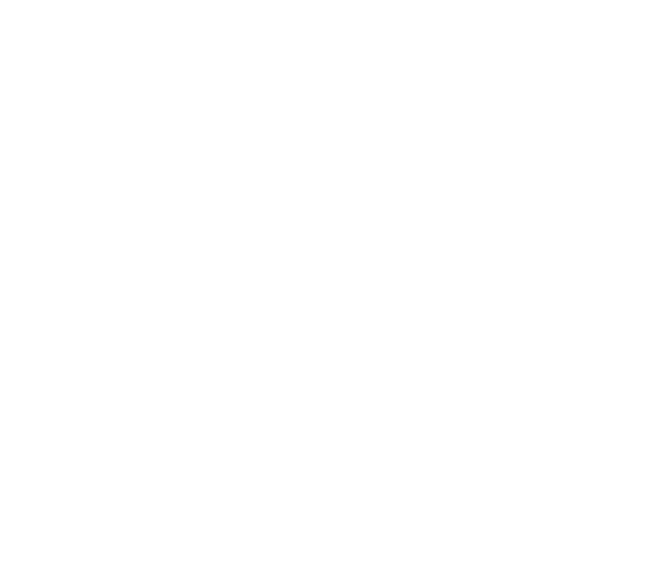
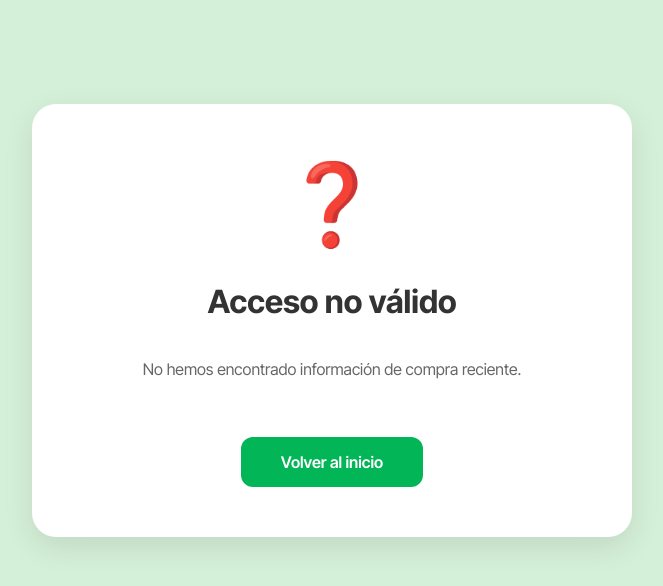
Before and after one commit to aaakyo/wright-cudeca, a React (Create React App) app in the folder frontend/: page /resultado in a window 1280 px wide. Before the commit this address had no page. Shown: the top 586 px of the page, without its empty margins (308-971 px from the left). Built offline with nearby package versions, Linux system fonts and the light colour scheme.

Commit message:
Añadidas vista de Exito y Error en la compra de entrada

```diff
--- a/frontend/src/App.js
+++ b/frontend/src/App.js
@@ -5,7 +5,8 @@
 import Perfil from "./paginas/Perfil.jsx";
 import Eventos from "./paginas/Eventos.jsx";
 import MisEntradas from "./paginas/MisEntradas.jsx";
-import ComprarEntrada from "./paginas/ComprarEntrada.jsx"; // <--- 1. IMPORTAR
+import ComprarEntrada from "./paginas/ComprarEntrada.jsx";
+import ResultadoCompra from "./paginas/ResultadoCompra.jsx";
 
 function App() {
   return (
@@ -18,6 +19,7 @@
         <Route path="/eventos" element={<Eventos />} />
         <Route path="/comprar/:id" element={<ComprarEntrada />} />
         <Route path="/misentradas" element={<MisEntradas />} />
+        <Route path="/resultado" element={<ResultadoCompra />} />
       </Routes>
     </Router>
   );
--- /dev/null
+++ b/frontend/src/estilos/ResultadoCompra.css
@@ -0,0 +1,115 @@
+/* src/estilos/ResultadoCompra.css */
+
+.resultado-main {
+  display: flex;
+  justify-content: center;
+  align-items: center;
+  min-height: 80vh;
+  padding: 20px;
+}
+
+.tarjeta-resultado {
+  background-color: white;
+  border-radius: 24px;
+  padding: 50px;
+  max-width: 600px;
+  width: 100%;
+  text-align: center;
+  box-shadow: 0 10px 30px rgba(0,0,0,0.1);
+  display: flex;
+  flex-direction: column;
+  align-items: center;
+  gap: 20px;
+}
+
+/* Iconos animados */
+.icono-resultado {
+  font-size: 80px;
+  margin-bottom: 10px;
+}
+
+.titulo-resultado {
+  font-size: 32px;
+  margin: 0;
+  color: #333;
+}
+
+.mensaje-resultado {
+  font-size: 16px;
+  color: #666;
+  line-height: 1.5;
+}
+
+/* Caja de detalles de la entrada (Solo para éxito) */
+.detalles-compra {
+  background-color: #f0fdf4;
+  border: 1px solid #bbf7d0;
+  border-radius: 16px;
+  padding: 25px;
+  width: 100%;
+  margin-top: 10px;
+  text-align: left;
+}
+
+.detalle-fila {
+  display: flex;
+  justify-content: space-between;
+  margin-bottom: 10px;
+  font-size: 15px;
+  color: #444;
+}
+
+.detalle-fila strong {
+  color: #000;
+}
+
+.asientos-box {
+  background-color: white;
+  padding: 15px;
+  border-radius: 8px;
+  margin-top: 15px;
+  text-align: center;
+  border: 2px dashed #02b557;
+}
+
+.asientos-titulo {
+  font-size: 12px;
+  text-transform: uppercase;
+  color: #888;
+  margin-bottom: 5px;
+  display: block;
+}
+
+.asientos-nums {
+  font-size: 24px;
+  font-weight: 800;
+  color: #02b557;
+}
+
+/* Botones */
+.btn-volver {
+  background-color: #02b557;
+  color: white;
+  text-decoration: none;
+  padding: 15px 40px;
+  border-radius: 12px;
+  font-weight: 600;
+  margin-top: 20px;
+  display: inline-block;
+  transition: background 0.2s;
+}
+
+.btn-volver:hover {
+  background-color: #029447;
+}
+
+.btn-error {
+  background-color: #d32f2f;
+}
+
+.btn-error:hover {
+  background-color: #b71c1c;
+}
+
+/* Estilos específicos para error */
+.texto-error { color: #d32f2f; }
--- /dev/null
+++ b/frontend/src/paginas/ResultadoCompra.jsx
@@ -0,0 +1,94 @@
+import React from 'react';
+import { useLocation, Link } from 'react-router-dom';
+import "../estilos/cudeca.css";
+import "../estilos/ResultadoCompra.css";
+
+function ResultadoCompra() {
+  const location = useLocation();
+  // Recibimos los datos enviados desde la navegación
+  const { estado, datos } = location.state || {};
+
+  // Si alguien intenta entrar directo por URL sin comprar, mostramos error genérico
+  if (!estado) {
+    return (
+      <div className="pagina">
+        <div className="resultado-main">
+          <div className="tarjeta-resultado">
+            <div className="icono-resultado">❓</div>
+            <h1 className="titulo-resultado">Acceso no válido</h1>
+            <p className="mensaje-resultado">No hemos encontrado información de compra reciente.</p>
+            <Link to="/" className="btn-volver">Volver al inicio</Link>
+          </div>
+        </div>
+      </div>
+    );
+  }
+
+  // --- VISTA DE ÉXITO ---
+  if (estado === 'exito') {
+    return (
+      <div className="pagina">
+        <header className="barra-navegacion">
+            <div className="logo"><img src="/recursos/cudecaLogo.png" alt="logo" height="60"/></div>
+        </header>
+
+        <main className="resultado-main">
+          <div className="tarjeta-resultado">
+            <div className="icono-resultado">✅</div>
+            <h1 className="titulo-resultado" style={{color: '#02b557'}}>¡Compra Exitosa!</h1>
+            <p className="mensaje-resultado">
+              Gracias <strong>{datos.usuario}</strong>, hemos procesado tu pedido correctamente.
+              Has recibido un email con la confirmación.
+            </p>
+
+            <div className="detalles-compra">
+              <div className="detalle-fila">
+                <span>Evento:</span>
+                <strong>{datos.evento}</strong>
+              </div>
+              <div className="detalle-fila">
+                <span>Fecha:</span>
+                <strong>{datos.fecha}</strong>
+              </div>
+              <div className="detalle-fila">
+                <span>Total pagado:</span>
+                <strong>{datos.total}€</strong>
+              </div>
+
+              {/* Caja de Asientos Simulados */}
+              <div className="asientos-box">
+                <span className="asientos-titulo">Tus Asientos Asignados</span>
+                <span className="asientos-nums">{datos.asientos}</span>
+              </div>
+            </div>
+
+            <Link to="/" className="btn-volver">Volver al Inicio</Link>
+          </div>
+        </main>
+      </div>
+    );
+  }
+
+  // --- VISTA DE ERROR ---
+  return (
+    <div className="pagina">
+        <header className="barra-navegacion">
+            <div className="logo"><img src="/recursos/cudecaLogo.png" alt="logo" height="60"/></div>
+        </header>
+        <main className="resultado-main">
+          <div className="tarjeta-resultado">
+            <div className="icono-resultado">❌</div>
+            <h1 className="titulo-resultado texto-error">¡Ups! Algo salió mal</h1>
+            <p className="mensaje-resultado">
+              No hemos podido procesar tu pago. Por favor, revisa tus datos o inténtalo más tarde.
+            </p>
+            {datos.error && <p style={{color:'red', fontSize:'14px'}}>Error: {datos.error}</p>}
+
+            <Link to={`/eventos`} className="btn-volver btn-error">Intentar de nuevo</Link>
+          </div>
+        </main>
+    </div>
+  );
+}
+
+export default ResultadoCompra;
```
Also changed, not shown: frontend/src/paginas/ComprarEntrada.jsx (+68 -21 lines).
